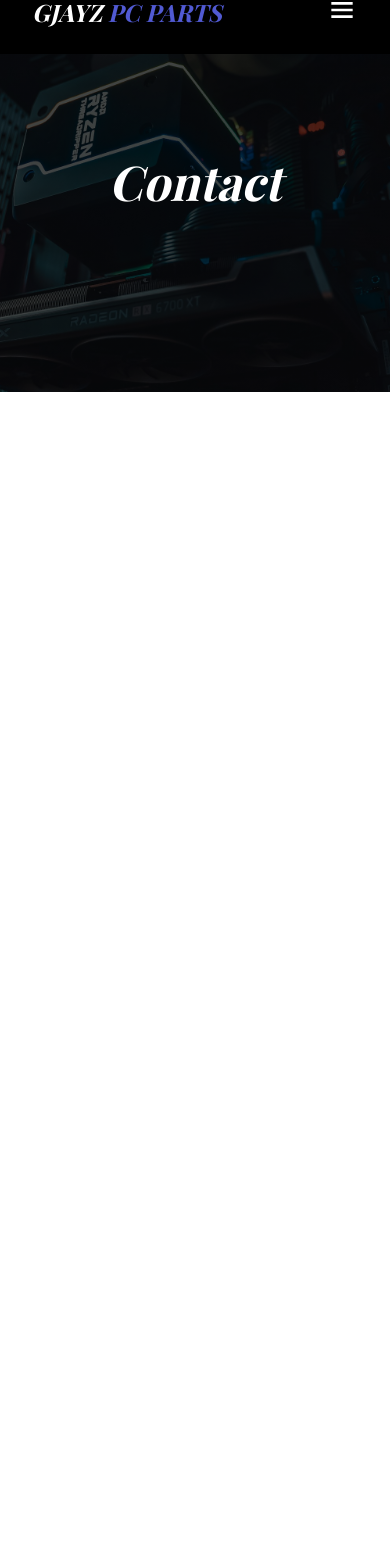
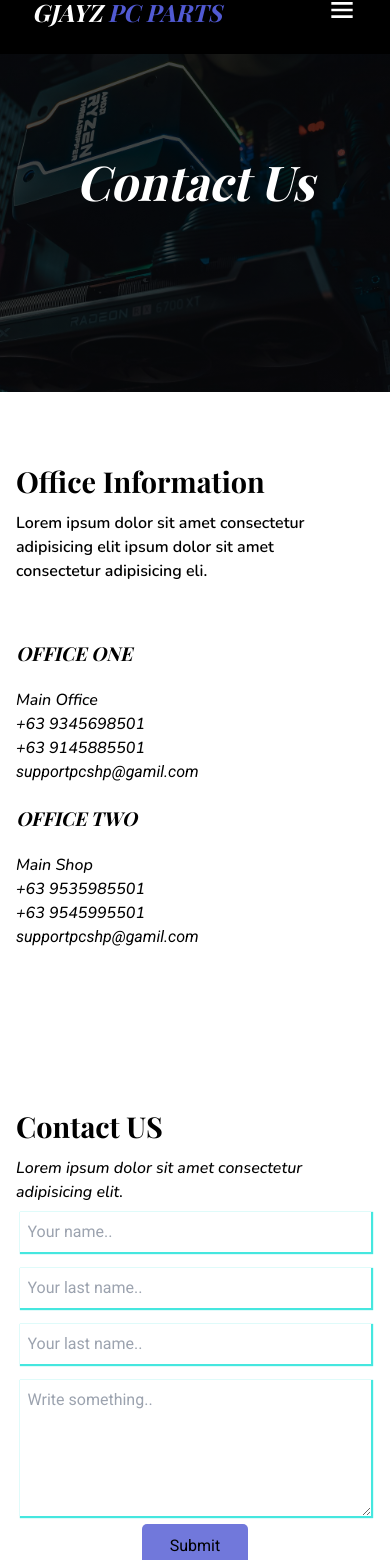
Before and after one commit to gjayz099/Pc_shop_parts_NodeReact, a React (Vite) app in the folder frontend/: page /Contact in a window 390 px wide. Shown: the part 30-1590 px from the top of the page. Before the commit the page ends 844 px from the top, so only its background shows below. Built offline with nearby package versions, Linux system fonts and the light colour scheme; a web font is replaced by a local one.

Commit message:
Gjayz Added

```diff
--- a/frontend/src/App.jsx
+++ b/frontend/src/App.jsx
@@ -4,6 +4,7 @@ import Home from "./components/home/Home"
 import Pricing from "./components/pricing/Pricing"
 import Team from "./components/team/Team"
 import Contact from "./components/contact/Contact"
+import Login from "./components/login/Login"
 
 function App() {
 
@@ -17,6 +18,8 @@ function App() {
     <Route path='/pricing' element={<Pricing/>}/>
     <Route path='/team' element={<Team/>}/>
     <Route path='/Contact' element={<Contact/>}/>
+
+    <Route path='/Login' element={<Login/>}/>
     </Routes>
 
   </Router>
--- a/frontend/src/components/assets/style/style.css
+++ b/frontend/src/components/assets/style/style.css
@@ -326,9 +326,6 @@ ul li a{
 .text_product_ratings h1{
     font-family: var(--fontTitle);
 }
-
-
-
 /* footer */
 .footer_container{
     max-width: 100%;
@@ -410,7 +407,6 @@ ul li a{
         grid-template-columns: repeat(1, 4fr);
     }
 }
-
 /* All Header */
 .all_header{
     max-width: 100%;
@@ -426,9 +422,6 @@ ul li a{
     color: var(--whiteColor);
     font-weight: 700;
 }
-
-
-
 /* Pricing */
 .pricing_shop_tittle h1{
     text-align: center;
@@ -455,16 +448,6 @@ ul li a{
         gap: 1rem;
     }
 }
-/* @media (max-width: 761px) {
-    .pricing_shop_items:nth-child(1){
-        width: 180px;
-    }
-} */
-
-
-
-
-
 .search_pricing{
     padding: .5rem 1rem;
     width: 275px;
@@ -583,7 +566,6 @@ ul li a{
     0% { -webkit-transform: rotate(0deg); }
     100% { -webkit-transform: rotate(360deg); }
   }
-
   @keyframes spin {
     0% { transform: rotate(0deg); }
     100% { transform: rotate(360deg); }
@@ -602,7 +584,6 @@ ul li a{
         grid-template-columns: repeat(1, 1fr);
     }
 }
-
 .pricing_shop_menubar_section_item{
     height: 400px;
     margin-top: 0;
@@ -636,8 +617,6 @@ ul li a{
     font-family: var(--fontParg);
     font-size: .9rem;
 }
-
-
 .pricing_shop_next_page .pricing_icon_np{
     font-size: 2.3rem;
     opacity: .9;
@@ -648,7 +627,6 @@ ul li a{
     }
 
 }
-
 /*  */
 .team_section{
     height: auto;
@@ -664,9 +642,6 @@ ul li a{
         margin: 10rem 2rem ;
     }
 }
-
-
-
 .team_item{
     border-radius: 20px;
     box-shadow: 5px 6px 15px var(--primary);
@@ -707,3 +682,140 @@ ul li a{
     color: #eb1eeb;
     font-size: 1.5rem;
 }
+.contact_us_row{
+    grid-template-columns: repeat(2, 1fr);
+    gap: 2rem;
+}
+@media (max-width: 719px) {
+    .contact_us_row{
+        grid-template-columns: repeat(1, 1fr);
+        gap: 2rem;
+        margin: auto;
+    }
+}
+.contact_us_tittle_parag h1{
+    font-size: 1.8rem;
+    font-family: var(--fontTitle);
+}
+.contact_us_tittle_parag h4{
+    font-family: var(--fontParg);
+    padding-right: 10rem;
+}
+@media (max-width: 719px) {
+    .contact_us_tittle_parag h4{
+        font-family: var(--fontParg);
+        padding-right: 3rem;
+    }
+    .contact_us_tittle_parag{
+        padding-left: 1rem ;
+    }
+}
+.contact_us_items_office{
+    grid-template-columns: repeat(2, 1fr);
+}
+@media (max-width: 817px) {
+    .contact_us_items_office{
+        grid-template-columns: repeat(1, 1fr);
+    }
+}
+@media (max-width: 1279px) {
+    .contact_us_row{
+        padding: 0 0px;
+    }
+
+}
+.contact_us_items_office h2{
+    font-size: 1.2rem;
+}
+.contact_us_items_office h2{
+    font-family: var(--fontTitle);
+}
+.contact_us_items_office h3{
+    font-family: var(--fontParg);
+}
+.contact_us_items_office{
+    padding-left: 1rem;
+}
+.contact_us_form{
+    max-width: 90%;
+}
+@media (max-width: 719px) {
+    .contact_us_form{
+        margin: auto;
+    }
+}
+.contact_us_form .input_contact_us{
+    box-shadow: 1px 1px 1px 1px var(--secondary);
+}
+.contact_us_form .submit_contact_us{
+    width: 30%;
+    background-color: #515ad3d0;
+    cursor: pointer;
+    margin: auto;
+    border-radius: 5px;
+    padding:.6rem;
+}
+@media (max-width: 719px) {
+    .contact_us_form{
+        padding-left: 0;
+    }
+
+}
+.login_container{
+    max-width: 100%;
+    height: 100vh;
+    background: radial-gradient(rgba(0, 0, 0, 0.7),rgba(0,0,0,.7)),url('../img/footer_image.jpg');
+    background-position: center;
+    background-repeat: no-repeat no-repeat;
+    background-size: cover;
+}
+.item_login{
+    min-width: 25%;
+    background-color: transparent;
+    border-radius: 10px;
+    padding: 30px 40px;
+    border: 2px solid rgba(255, 255, 255, 0.1);
+    backdrop-filter: blur(20px);
+    box-shadow: 0 0 10px rgba(0, 0, 0, 0.2);
+}
+.text_login_item h1{
+    font-family: var(--fontTitle);
+    font-size: 1.8rem;
+    font-weight: 700;
+}
+.item_form_login label{
+    font-family: var(--fontParg);
+}
+
+.item_form_login input{
+    height: 45px;
+    border-radius: 50px;
+    background-color: transparent;
+    border: 2px solid rgba(255, 255, 255, 0.486);
+    backdrop-filter: blur(20px);
+    outline: none;
+}
+.item_form_login_btn .BTN_login{
+    font-size: 1.3rem;
+    width: 40%;
+    box-shadow: .5px .2px 2px 1px var(--whiteColor);
+    transition: 0.5s ease-in-out;
+    border-radius: 10px;
+}
+.item_form_login_btn .BTN_login:hover{
+    background: #515ad388;
+}
+.item_form_login:nth-child(1) .login_icon {
+    position: absolute;
+    right: 60px;
+    top: 47%;
+    transform: translateY(-50%);
+    font-size: 30px;
+  }
+  .item_form_login:nth-child(2) .login_icon {
+    position: absolute;
+    right: 60px;
+    top: 67%;
+    transform: translateY(-50%);
+    font-size: 30px;
+  }
--- a/frontend/src/components/contact/Contact.jsx
+++ b/frontend/src/components/contact/Contact.jsx
@@ -1,9 +1,13 @@
 import All_Header from '../all_header/all_Header'
+import Footer from '../footer/Footer'
+import Contact_Us from './Contact_Us'
 
 function Contact() {
   return (
     <>
-   <All_Header content="Contact"/>
+   <All_Header content="Contact Us"/>
+    <Contact_Us/>
+   <Footer/>
     </>
   )
 }
--- /dev/null
+++ b/frontend/src/components/contact/Contact_Us.jsx
@@ -0,0 +1,51 @@
+
+
+function Contact_Us() {
+  return (
+    <section className="container mx-auto xl:px-4 lg:px-2 md:px-1 sm:px-0 px-0 py-5">
+        <div className="contact_us_row container mx-auto px-24 contact_us_row grid">
+            <div className="contact_us_item py-10">
+                <div className="contact_us_tittle_parag">
+                    <h1 className="my-2">Office Information</h1>
+                    <h4>Lorem ipsum dolor sit amet consectetur adipisicing elit ipsum dolor sit amet consectetur adipisicing eli.</h4>
+                </div>
+                <div className="contact_us_items_office grid py-9">
+                    <div className="contact_us_item_office">
+                        <h2 className="my-2 italic py-3">OFFICE ONE</h2>
+                        <h3 className="italic">Main Office</h3>
+                        <h3 className="italic">+63 9345698501</h3>
+                        <h3 className="italic">+63 9145885501</h3>
+                        <h6 className="italic">supportpcshp@gamil.com</h6>
+                    </div>
+                    <div className="contact_us_item_office">
+                        <h2 className="my-2 italic py-3">OFFICE TWO</h2>
+                        <h3 className="italic">Main Shop</h3>
+                        <h3 className="italic">+63 9535985501</h3>
+                        <h3 className="italic">+63 9545995501</h3>
+                        <h6 className="italic">supportpcshp@gamil.com</h6>
+                    </div>
+                </div>
+            </div>
+
+            <div className="contact_us_item_form py-10">
+                <div className="contact_us_tittle_parag">
+                    <h1 className="my-2">Contact US</h1>
+                    <h4 className="italic">Lorem ipsum dolor sit amet consectetur adipisicing elit.</h4>
+                </div>
+                <form className="contact_us_form grid ">
+                    <input className="input_contact_us outline-none my-2 pl-2 py-2" type="text" name="firstname"  placeholder="Your name.."/>
+                    <input className="input_contact_us outline-none my-2 pl-2 py-2" type="text" name="lastname" placeholder="Your last name.."/>
+                    <input className="input_contact_us outline-none my-2 pl-2 py-2" type="text" name="gnail" placeholder="Your last name.."/>
+                    <textarea className="input_contact_us outline-none my-2 pl-2 py-2" name="subject" cols="20" rows="5" placeholder="Write something.."></textarea>
+                    <input className="submit_contact_us" type="submit" value="Submit"/>
+                </form>
+            </div>
+
+        </div>
+    </section>
+  )
+}
+
+
+
+export default Contact_Us
--- /dev/null
+++ b/frontend/src/components/login/Login.jsx
@@ -0,0 +1,32 @@
+import { BsPersonFill, BsKey } from 'react-icons/bs'
+
+function Login() {
+  return (
+    <section className="login_container container px-4 grid">
+        <div className="item_login self-center m-auto">
+            <div className="text_login_item py-5 text-center">
+                <h1 className="italic uppercase mb-2 text-white">Login Acount</h1>
+            </div>
+            <form className="form_login">
+                <div className="item_form_login grid">
+                    <label className="my-1 uppercase italic text-white">Username</label>
+                    <input type="username" className="text-white user_login py-1 px-3"/>
+                    <BsPersonFill className="text-white login_icon"/>
+                </div>
+                <div className="item_form_login grid">
+                    <label className="my-1 uppercase italic text-white">Password</label>
+                    <input type="username" className="text-white pass_login py-1 px-3"/>
+                    <BsKey className=" text-white login_icon"/>
+
+                </div>
+                <div className="item_form_login_btn m-auto text-center">
+                    <input type="submit" value="Submit" className="cursor-pointer italic text-white mt-10 m-auto BTN_login text-center"/>
+
+                </div>
+            </form>
+        </div>
+    </section>
+  )
+}
+
+export default Login
--- a/frontend/src/components/navbar/Navbar.jsx
+++ b/frontend/src/components/navbar/Navbar.jsx
@@ -47,7 +47,7 @@ function Navbar() {
                 <Link onClick={menuclickMenu} className='mx-3' to='/contact' >Contact</Link>
             </li>
             <li>
-                <Link onClick={menuclickMenu} className='mx-3' >Login</Link>
+                <Link onClick={menuclickMenu} className='mx-3'to='/login' >Login</Link>
             </li>
         </ul>
         <div className={navMenu? 'menuHum openMenu' : 'menuHum'} >
```
